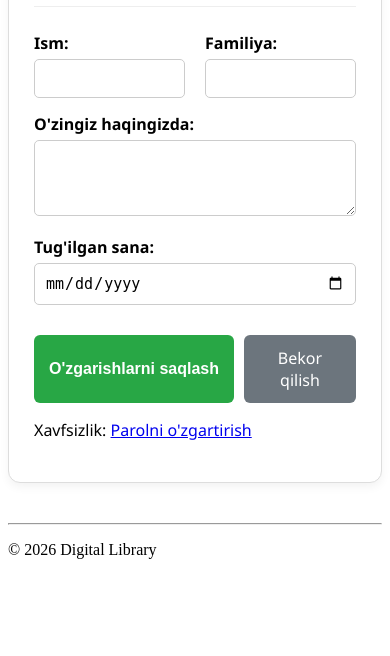
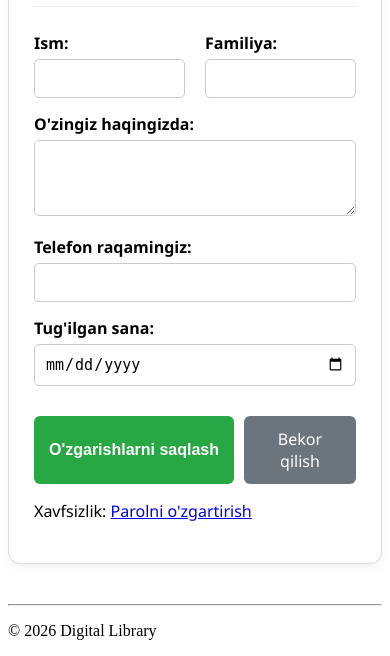
Before and after one commit to axrorback/library, a Django app: page /accounts/profile-edit/ in a window 390 px wide. Shown: the part 529-1185 px from the top of the page. Before the commit the page ends 1088 px from the top, so only its background shows below. Run offline with Django 5.2, Linux system fonts and the light colour scheme; the visitor is signed in with stand-in values (Sample User, id 1); parts of the project's set-up code (start-up, migrations or seed data) failed here and were passed over.

Commit message:
Extend profile edit form with phone number input field

```diff
--- a/templates/accounts/profile_edit.html
+++ b/templates/accounts/profile_edit.html
@@ -46,6 +46,12 @@
             {{ form.bio.errors }}
         </div>
 
+        <div style="margin-bottom: 15px;">
+            <label style="font-weight: 600; display: block; margin-bottom: 5px;">Telefon raqamingiz:</label>
+            {{ form.phone_number }}
+            {{ form.phone_number.errors }}
+        </div>
+
         <div style="margin-bottom: 25px;">
             <label style="font-weight: 600; display: block; margin-bottom: 5px;">Tug'ilgan sana:</label>
             {{ form.birth_date }}
```
